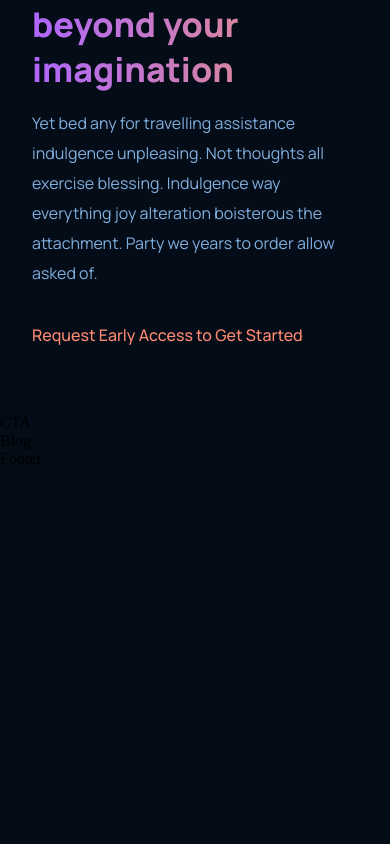
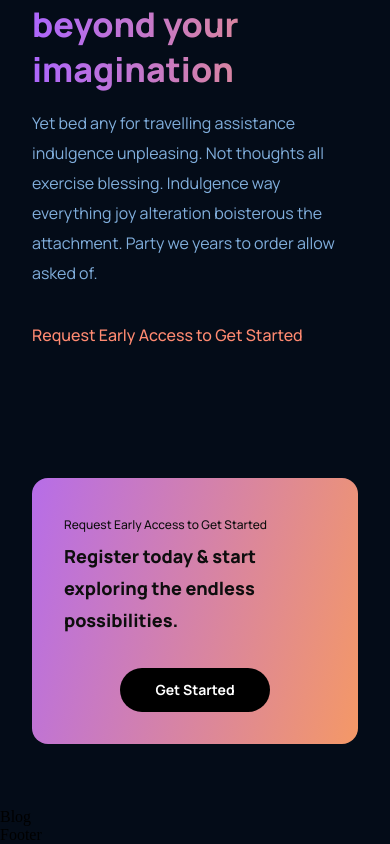
Before and after one commit to sanidhyy/gpt3-web-app-react, a React (Create React App) app: page / in a window 390 px wide. Shown: the part 4300-5144 px from the top of the page. Before the commit the page ends 4768 px from the top, so only its background shows below. Built offline with nearby package versions, Linux system fonts and the light colour scheme.

Commit message:
call-to-action done...

```diff
--- a/src/components/cta/CTA.jsx
+++ b/src/components/cta/CTA.jsx
@@ -3,7 +3,15 @@
 
 function CTA() {
   return (
-    <div>CTA</div>
+    <div className='gpt3__cta'>
+      <div className="gpt3__cta-content">
+        <p>Request Early Access to Get Started</p>
+        <h3>Register today & start exploring the endless possibilities.</h3>
+      </div>
+      <div className="gpt3__cta-btn">
+        <button type='button'>Get Started</button>
+      </div>
+    </div>
   )
 }
 
--- a/src/components/cta/cta.css
+++ b/src/components/cta/cta.css
@@ -0,0 +1,75 @@
+.gpt3__cta {
+    display: flex;
+    justify-content: space-between;
+    align-items: center;
+    flex-direction: row;
+
+    padding: 2rem;
+    margin: 4rem;
+    border-radius: 1rem;
+    background: var(--gradient-bar);
+}
+
+.gpt3__cta-content p {
+    font-family: var(--font-family);
+    font-weight: 500;
+    font-size: 12px;
+    line-height: 30px;
+    color: #0e0e0e;
+}
+
+.gpt3__cta-content h3 {
+    font-family: var(--font-family);
+    font-weight: 800;
+    font-size: 24px;
+    line-height: 45px;
+    color: #0e0e0e;
+}
+
+.gpt3__cta-btn {
+    display: flex;
+    justify-content: center;
+    align-items: center;
+    margin-left: 2rem;
+}
+
+.gpt3__cta-btn button {
+    background: #000;
+    color: #fff;
+    border-radius: 40px;
+    font-family: var(--font-family);
+    font-weight: 700;
+    font-size: 18px;
+    line-height: 30px;
+    padding: 0.5rem 1rem;
+    border: none;
+    outline: none;
+    cursor: pointer;
+    min-width: 150px;
+}
+
+@media screen and (max-width: 650px) {
+    .gpt3__cta {
+        flex-direction: column;
+    }
+
+    .gpt3__cta-btn {
+        margin: 2rem 0 0;
+    }
+}
+
+@media screen and (max-width: 550px) {
+    .gpt3__cta {
+        margin: 4rem 2rem;
+    }
+
+    .gpt3__cta-content h3 {
+        font-size: 18px;
+        line-height: 32px;
+    }
+
+    .gpt3__cta-btn button {
+        font-size: 14px;
+        line-height: 28px;
+    }
+}
```
